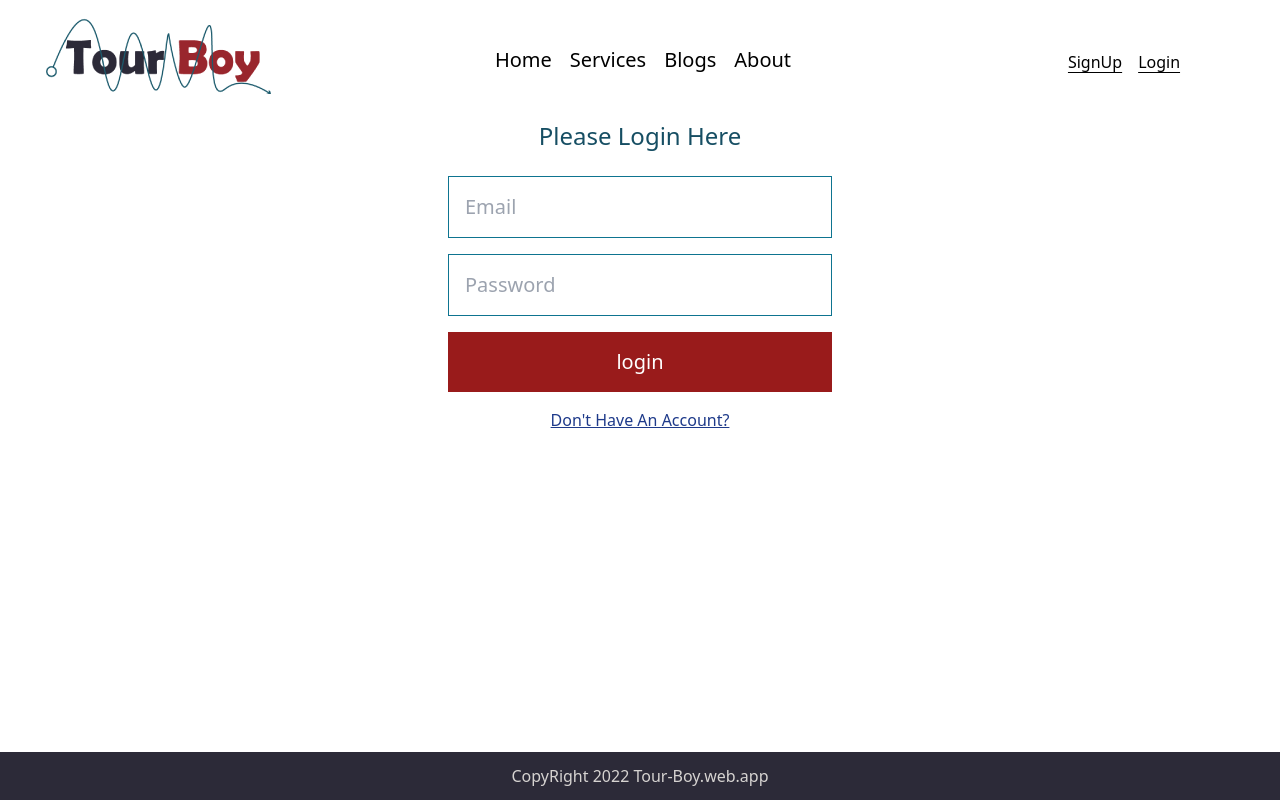
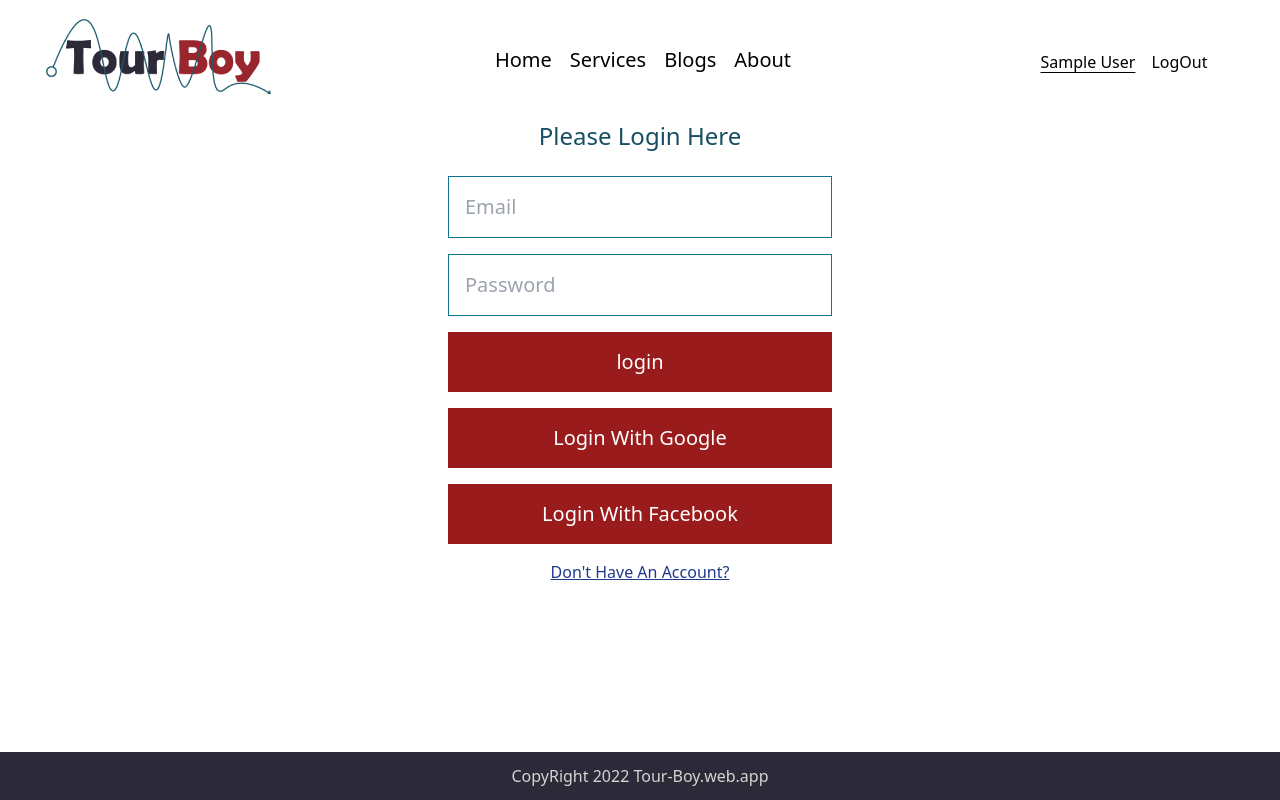
Before and after one commit to JuelHossain/TourBoy, a React (Create React App) app: page /login in a window 1280 px wide. Built offline with nearby package versions, Linux system fonts and the light colour scheme; no server answers; sample sign-in values are in the browser's storage.

Commit message:
almost done

```diff
--- a/src/App.js
+++ b/src/App.js
@@ -9,6 +9,9 @@ import Login from './Components/Authentication/Login/Login';
 import Register from './Components/Authentication/Register/Register';
 import Footer from './Components/Shared/Footer/Footer';
 import NotFound from './Components/Shared/NotFound/NotFound';
+import RequireAuth from './Components/Authentication/RequireAuth/RequireAuth';
+import Checkout from './Components/Shared/Checkout/Checkout';
+import SignOut from './Components/Authentication/SignOut/SignOut';
 
 
 function App() {
@@ -16,14 +19,23 @@ function App() {
     <div className="container mx-auto">
       <Header></Header>
       <Routes>
-        <Route path='/' element={<Home></Home>}></Route>
-        <Route path='/home' element={<Home></Home>}></Route>
-        <Route path='/services' element={<Services></Services>}></Route>
-        <Route path='/blogs' element={<Blogs></Blogs>}></Route>
-        <Route path='/about' element={<About></About>}></Route>
-        <Route path='/login' element={<Login></Login>}></Route>
-        <Route path='/register' element={<Register></Register>}></Route>
-        <Route path='*' element={<NotFound></NotFound>}></Route>
+        <Route path="/" element={<Home></Home>}></Route>
+        <Route path="/home" element={<Home></Home>}></Route>
+        <Route
+          path="/services"
+          element={
+            <RequireAuth>
+              <Services></Services>
+            </RequireAuth>
+          }
+        ></Route>
+        <Route path="/blogs" element={<Blogs></Blogs>}></Route>
+        <Route path="/about" element={<About></About>}></Route>
+        <Route path="/login" element={<Login></Login>}></Route>
+        <Route path="/register" element={<Register></Register>}></Route>
+        <Route path="/checkout" element={<RequireAuth><Checkout></Checkout></RequireAuth>}></Route>
+        <Route path="/signout" element={<SignOut></SignOut>}></Route>
+        <Route path="*" element={<NotFound></NotFound>}></Route>
       </Routes>
       <Footer></Footer>
     </div>
--- a/src/Components/Authentication/Login/Login.js
+++ b/src/Components/Authentication/Login/Login.js
@@ -1,11 +1,19 @@
 import React, { useState } from "react";
-import { Link } from "react-router-dom";
+import { useSignInWithEmailAndPassword, useSignInWithFacebook, useSignInWithGoogle } from "react-firebase-hooks/auth";
+import { Link, Navigate } from "react-router-dom";
+import auth from "../../../firebase.init";
 import {
   inputField,
   submitButton,
 } from "../../../Utilities/ClassName/ClassName";
 
 const Login = () => {
+  const [signInWithGoogle, googleuser, googleloading, googleerror] =
+    useSignInWithGoogle(auth);
+  const [signInWithFacebook, facebookuser, facebookloading, facebookerror] =
+    useSignInWithFacebook(auth);
+  const [signInWithEmailAndPassword, user, loading, error] =
+    useSignInWithEmailAndPassword(auth);
   const [text, setText] = useState("");
   const handleFocus = (e) => {
     setText(e.target.placeholder);
@@ -18,33 +26,62 @@ const Login = () => {
     e.target.parentElement.className = "static";
     e.target.parentElement.childNodes[1].classList.add("hidden");
   }
+  const handleLogin = e => {
+    e.preventDefault();
+    console.log(e);
+    const email = e.target.email.value;
+    const password = e.target.password.value;
+    signInWithEmailAndPassword(email, password);
+  }
   return (
     <section id="login" className="flex justify-center">
-      <form className="flex flex-col gap-4 text-center">
+      <form onSubmit={handleLogin} className="flex flex-col gap-4 text-center">
         <h1 className="m-2 text-2xl text-cyan-900">Please Login Here</h1>
         <div>
           <input
             onFocus={handleFocus}
             onBlur={handleBlur}
             className={inputField}
+            name="email"
             type="email"
             placeholder="Email"
             required
           />
-          <span className="absolute left-3 -top-3 px-2  bg-white hidden">{text}</span>
+          <span className="absolute left-3 -top-3 px-2  bg-white hidden">
+            {text}
+          </span>
         </div>
         <div>
           <input
             onFocus={handleFocus}
             onBlur={handleBlur}
             className={inputField}
+            name="password"
             type="password"
             placeholder="Password"
             required
           />
-          <span className="absolute left-3 -top-3 px-2  bg-white hidden">{text}</span>
+          <span className="absolute left-3 -top-3 px-2  bg-white hidden">
+            {text}
+          </span>
         </div>
         <input className={submitButton} type="submit" value="login" />
+        <input
+          onClick={() => {
+            signInWithGoogle()
+          }}
+          className={submitButton}
+          type="button"
+          value="Login With Google"
+        />
+        <input
+          onClick={() => {
+            signInWithFacebook()
+          }}
+          className={submitButton}
+          type="button"
+          value="Login With Facebook"
+        />
         <Link className="underline underline text-blue-900" to={"/register"}>
           Don't Have An Account?
         </Link>
--- a/src/Components/Authentication/Register/Register.js
+++ b/src/Components/Authentication/Register/Register.js
@@ -1,5 +1,9 @@
+import { configure } from "@testing-library/react";
+import { createUserWithEmailAndPassword, sendEmailVerification } from "firebase/auth";
 import React, { useState } from "react";
+import { useCreateUserWithEmailAndPassword, useSignInWithFacebook, useSignInWithGoogle, useUpdateProfile } from "react-firebase-hooks/auth";
 import { Link } from "react-router-dom";
+import auth from "../../../firebase.init";
 import {
   inputField,
   submitButton,
@@ -7,6 +11,16 @@ import {
 
 const Register = () => {
   const [text, setText] = useState("");
+  const [name, setName] = useState('');
+  const [email, setEmail] = useState('');
+  const [password, setPassword] = useState('');
+  const [confirmPassword, setConfirmPassword] = useState('');
+  const [createUserWithEmailAndPassword, user, loading, error] =
+    useCreateUserWithEmailAndPassword(auth,{sendEmailVerification:true});
+  const [updateProfile, updating, updateError] = useUpdateProfile(auth);
+  const [signInWithGoogle, googleuser, googleloading, googleerror] = useSignInWithGoogle(auth);
+  const [signInWithFacebook, facebookuser, facebookloading, facebookerror] =
+    useSignInWithFacebook(auth);
   const handleFocus = (e) => {
     setText(e.target.placeholder);
     e.target.placeholder = "";
@@ -14,13 +28,38 @@ const Register = () => {
     e.target.parentElement.childNodes[1].classList.remove("hidden");
   };
   const handleBlur = (e) => {
+    if (text === 'Name') {
+      setName(e.target.value);
+    } else if (text === 'Email') {
+      setEmail(e.target.value);
+    } else if(text==="Password") {
+      setPassword(e.target.value);
+    } else if (text === "Confirm Password") {
+      setConfirmPassword(e.target.value);
+    }
+    console.log(e.target.value);
     e.target.placeholder = text;
     e.target.parentElement.className = "static";
     e.target.parentElement.childNodes[1].classList.add("hidden");
   }
+  const handleRegister = async e => {
+    e.preventDefault();
+    if (password===confirmPassword) {
+      await createUserWithEmailAndPassword(email, password);
+      console.log('registerd successfully');
+      await updateProfile({ displayName: name });
+      console.log('profile updated Successfully', user);
+    } else {
+      console.log('password does not match');
+    }
+  }
+  console.log(user);
   return (
     <section id="register" className="flex justify-center">
-      <form className="flex flex-col gap-4 text-center">
+      <form
+        onSubmit={handleRegister}
+        className="flex flex-col gap-4 text-center"
+      >
         <h1 className="m-2 text-2xl text-cyan-900">Please Register Here</h1>
         <div>
           <input
@@ -31,7 +70,9 @@ const Register = () => {
             placeholder="Name"
             required
           />
-          <span className=" absolute left-3 -top-3 px-2  bg-white hidden">{text}</span>
+          <span className=" absolute left-3 -top-3 px-2  bg-white hidden">
+            {text}
+          </span>
         </div>
         <div>
           <input
@@ -42,7 +83,9 @@ const Register = () => {
             placeholder="Email"
             required
           />
-          <span className="absolute left-3 -top-3 px-2  bg-white hidden">{text}</span>
+          <span className="absolute left-3 -top-3 px-2  bg-white hidden">
+            {text}
+          </span>
         </div>
         <div>
           <input
@@ -53,7 +96,9 @@ const Register = () => {
             placeholder="Password"
             required
           />
-          <span className="absolute left-3 -top-3 px-2  bg-white hidden">{text}</span>
+          <span className="absolute left-3 -top-3 px-2  bg-white hidden">
+            {text}
+          </span>
         </div>
         <div>
           <input
@@ -64,10 +109,25 @@ const Register = () => {
             placeholder="Confirm Password"
             required
           />
-          <span className="absolute left-3 -top-3 px-2  bg-white hidden">{text}</span>
+          <span className="absolute left-3 -top-3 px-2  bg-white hidden">
+            {text}
+          </span>
         </div>
+
         <input className={submitButton} type="submit" value="Register" />
-        <Link className="underline underline text-blue-900" to={"/login"}>
+        <input
+          onClick={() => signInWithGoogle()}
+          className={submitButton}
+          type="button"
+          value="Login With Google"
+        />
+        <input
+          onClick={() => signInWithFacebook()}
+          className={submitButton}
+          type="button"
+          value="Login With Facebook"
+        />
+        <Link className="underline underline text-blue-900" to="/login">
           Already Registered?
         </Link>
       </form>
--- /dev/null
+++ b/src/Components/Authentication/RequireAuth/RequireAuth.js
@@ -0,0 +1,18 @@
+import React from 'react';
+import auth from '../../../firebase.init';
+import { useAuthState } from 'react-firebase-hooks/auth';
+import { Navigate, useLocation } from 'react-router-dom';
+import Loading from '../../Shared/Loading/Loading';
+
+const RequireAuth = ({ children }) => {
+    let location = useLocation();
+    const [user, loading] = useAuthState(auth);
+    if (loading) {
+        <Loading></Loading>
+    }else if (!user) {
+        return <Navigate to={'/login'} state={{ from: location }}replace />;
+    }
+    return children;
+};
+
+export default RequireAuth;
--- /dev/null
+++ b/src/Components/Authentication/SignOut/SignOut.js
@@ -0,0 +1,11 @@
+import { signOut } from 'firebase/auth';
+import auth from '../../../firebase.init';
+
+const SignOut = () => {
+    const logout = () => {
+      signOut(auth);
+    };
+    return logout
+};
+
+export default SignOut;
--- /dev/null
+++ b/src/Components/Shared/Checkout/Checkout.js
@@ -0,0 +1,12 @@
+import React from 'react';
+
+const Checkout = () => {
+    return (
+        <div>
+            <h1>Thank You For Your Order!</h1>
+            <p>We Will Contact You Soon</p>
+        </div>
+    );
+};
+
+export default Checkout;
--- a/src/Components/Shared/Header/Header.js
+++ b/src/Components/Shared/Header/Header.js
@@ -3,7 +3,15 @@ import CustomLink from "../../../Utilities/CustomLInk/CustomLink";
 import logo from "../../../logo.png";
 import { Link } from "react-router-dom";
 import { authButton, navButton } from "../../../Utilities/ClassName/ClassName";
+import auth from "../../../firebase.init";
+import { useAuthState } from "react-firebase-hooks/auth";
+import { signOut } from "firebase/auth";
+
 const Header = () => {
+  const [user, loading, error] = useAuthState(auth);
+  const logout = () => {
+  signOut(auth);
+};
   return (
     //header component
 
@@ -33,13 +41,14 @@ const Header = () => {
       <div className=" flex w-1/4 justify-center underline underline-offset-4">
         {/* signup here  */}
         <div className={authButton}>
-          <Link to={"/register"}>SignUp</Link>
+          <Link to={user?'/user':'/register'}>{user?user.displayName:'Register'}</Link>
         </div>
 
-        {/* login here  */}
-        <div className={authButton}>
-          <Link to={"/login"}>Login</Link>
-        </div>
+        {/* login here  */
+          <div className={authButton}>
+            {user ? <button onClick={logout}>LogOut</button> :
+            <Link to={'/login'}>{'Login'}</Link>}
+          </div>}
       </div>
     </header>
   );
--- a/firebase.init.js
+++ b/src/firebase.init.js
@@ -1,6 +1,6 @@
 // Import the functions you need from the SDKs you need
 import { initializeApp } from "firebase/app";
-import { getAuth } from "firebase/auth"
+import { getAuth } from "firebase/auth";
 // TODO: Add SDKs for Firebase products that you want to use
 // https://firebase.google.com/docs/web/setup#available-libraries
 
```
Also changed, not shown: src/Components/Shared/Loading/Loading.js (added, +11 -0 lines).
